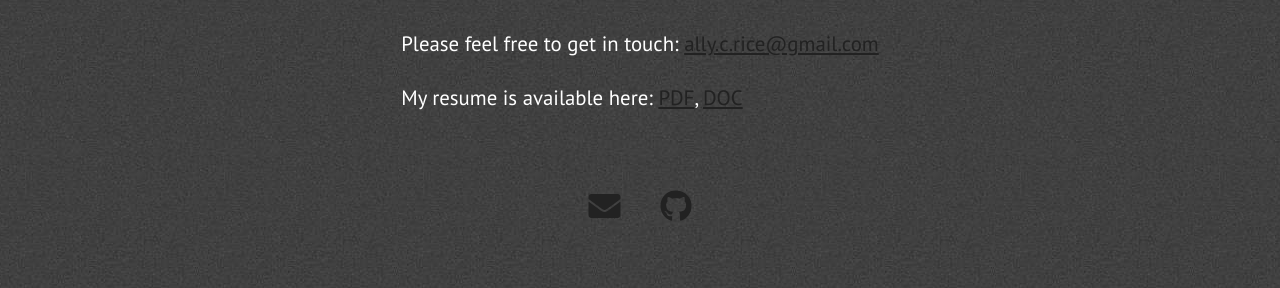
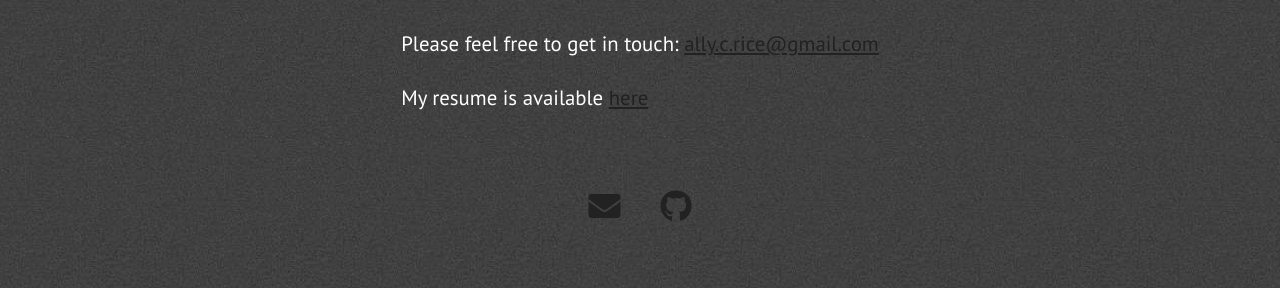
Before and after one commit to alrice12/alrice12.github.io, a Jekyll site: the page built from index.html, in a window 1280 px wide and 900 px high, scrolled down 4081 px. Shown: the part 306-594 px from the top of the window. Built offline with Jekyll 4.4.1, drawn with Linux system fonts in a browser that asks for light colours; nearby versions of some CDN libraries.

Commit message:
Update extra.html

```diff
--- a/_includes/extra.html
+++ b/_includes/extra.html
@@ -6,7 +6,7 @@
                 Please feel free to get in touch: <a href="mailto:{{ site.email }}">{{ site.email }}</a>
             </p>
             <p class="paragraph-text justify-text">
-                My resume is available here: <a href="{{ site.blog_url }}/resume/resume.pdf">PDF</a>, <a href="{{ site.blog_url }}/resume/resume.docx">DOC</a>
+                My resume is available <a href="https://drive.google.com/file/d/1ITqlKdP61WJcC9aXk9cb0R35xgT-YFMP/view?usp=sharing">here</a>
             </p>
             <div class="extra-links">
                 <span class="hint--bottom bottom-link" aria-label="Email">
```
